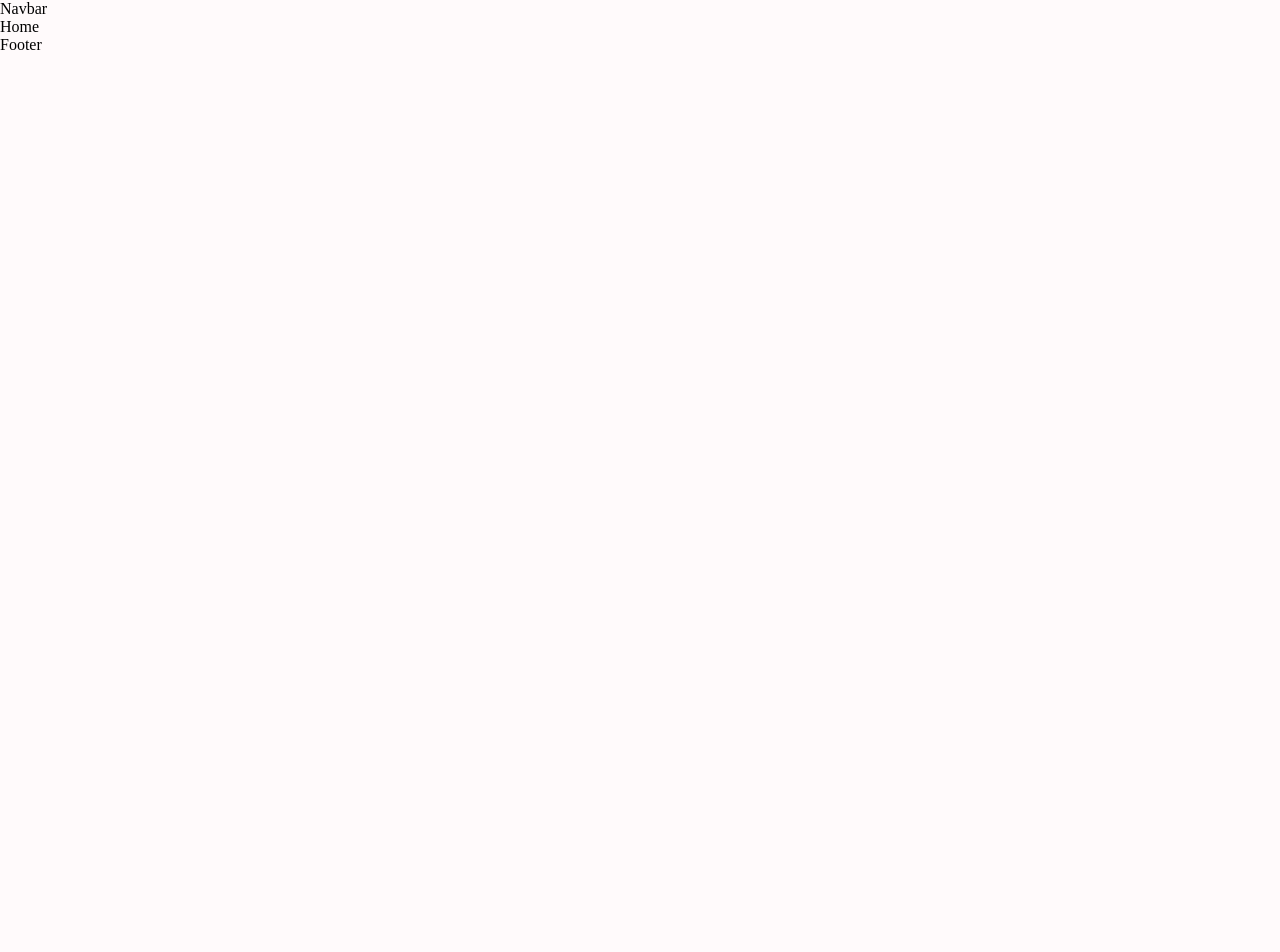
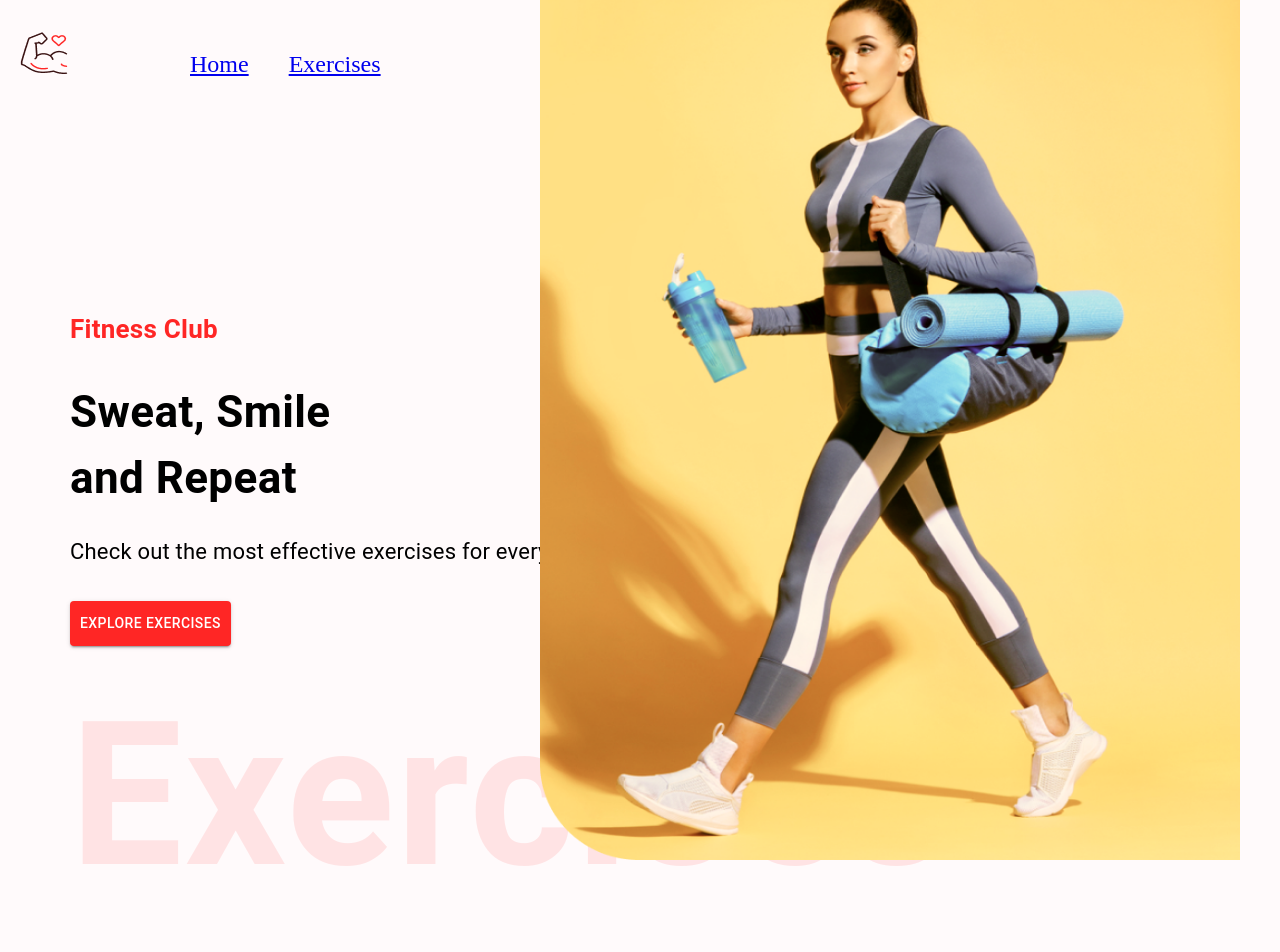
Before and after one commit to PraveenAyush/Fitness-Web-App, a React (Create React App) app: page / in a window 1280 px wide. Shown: the top 952 px of the page. Before the commit the page ends 800 px from the top, so only its background shows below. Built offline with nearby package versions, Linux system fonts and the light colour scheme.

Commit message:
refactor: create styles folder in assets App.css moved to styles feat: added Home page Created HeroBanner, SearchExercises and Exercises

```diff
--- a/src/App.js
+++ b/src/App.js
@@ -3,7 +3,7 @@ import { Route, Routes } from 'react-router-dom'
 import { Box } from '@mui/material'
 
 
-import './App.css'
+import './assets/styles/App.css'
 import ExerciseDetail from './pages/ExerciseDetail'
 import Home from './pages/Home'
 import Navbar from './components/Navbar'
--- /dev/null
+++ b/src/assets/styles/Navbar.css
@@ -0,0 +1,16 @@
+.logo {
+    width: '48px';
+    height: '48px';
+    margin: '0 20px'
+}
+
+.home-navbar {
+    text-decoration: 'none';
+    color: '#3A1212';
+    border-bottom: '3px solid #FF2625';
+}
+
+.exercises-navbar {
+    text-decoration: 'none';
+    color: '#3A1212';
+}
--- /dev/null
+++ b/src/components/Exercises.js
@@ -0,0 +1,9 @@
+import React from 'react'
+
+const Exercises = () => {
+  return (
+    <div>Exercises</div>
+  )
+}
+
+export default Exercises
--- /dev/null
+++ b/src/components/HeroBanner.js
@@ -0,0 +1,57 @@
+import React from 'react'
+import {Box, Stack, Typography, Button} from '@mui/material'
+
+import HeroBannerImg from '../assets/images/banner.png'
+
+import '../assets/styles/App.css'
+
+const HeroBanner = () => {
+  return (
+    <Box
+        sx={{
+            mt: {lg: '212px', xs: '70px'},
+            ml: {sm: '50px'}
+        }}
+        position={'relative'}
+        p={'20px'}
+    >
+        <Typography
+            color={'#ff2625'}
+            fontWeight={600}
+            fontSize={'26px'}
+        >Fitness Club
+        </Typography>
+
+        <Typography
+            fontWeight={700}
+            sx={{fontSize: {lg: '44px', xs: '40px'}}}
+            mb='23px' mt='30px'
+        >Sweat, Smile <br /> and Repeat
+        </Typography>
+
+        <Typography fontSize={'22px'} lineHeight={'35px'} mb={4}>
+            Check out the most effective exercises for every muscle group
+        </Typography>
+
+        <Button
+            variant='contained'
+            color='error'
+            href='#exercises'
+            sx={{backgroundColor: '#ff2625', padding: '10px'}}
+        >Explore Exercises</Button>
+
+        <Typography
+            fontWeight={600}
+            color={'#ff2625'}
+            sx={{
+                opacity: 0.1,
+                display: {lg: 'block', xs: 'none'},
+            }}
+            fontSize={'200px'}
+        >Exercises</Typography>
+        <img src={HeroBannerImg} alt='banner' className='hero-banner-img'/>
+    </Box>
+  )
+}
+
+export default HeroBanner
--- a/src/components/Navbar.js
+++ b/src/components/Navbar.js
@@ -1,8 +1,35 @@
 import React from 'react'
+import { Link } from 'react-router-dom'
+import { Stack } from '@mui/material'
+
+import Logo from '../assets/images/Logo.png'
 
 const Navbar = () => {
   return (
-    <div>Navbar</div>
+    <Stack
+        direction="row"
+        justifyContent="space-around"
+        sx={{
+            gap: {sm: '122px', xs: '40px'},
+            mt: {sm: '32px', xs: '20px'},
+            justifyContent: 'none'
+        }}
+        px='20px'
+    >
+        <Link to="/">
+            <img className='logo' src={Logo} alt="Logo" />
+        </Link>
+
+        <Stack
+            direction="row"
+            gap='40px'
+            fontSize='24px'
+            alignItems='flex-end'
+        >
+            <Link className='home-navbar' to="/">Home</Link>
+            <a className='exercises-navbar' href='#exercises'>Exercises</a>
+        </Stack>
+    </Stack>
   )
 }
 
--- /dev/null
+++ b/src/components/SearchExercises.js
@@ -0,0 +1,9 @@
+import React from 'react'
+
+const SearchExercises = () => {
+  return (
+    <div>SearchExercises</div>
+  )
+}
+
+export default SearchExercises
--- a/src/pages/Home.js
+++ b/src/pages/Home.js
@@ -1,8 +1,17 @@
-import React from 'react'
+import React, {useState} from 'react'
+import { Box } from '@mui/material'
+
+import HeroBanner from '../components/HeroBanner'
+import SearchExercises from '../components/SearchExercises'
+import Exercises from '../components/Exercises'
 
 const Home = () => {
   return (
-    <div>Home</div>
+    <Box>
+      <HeroBanner />
+      <SearchExercises />
+      <Exercises />
+    </Box>
   )
 }
 
```
Also changed, not shown: src/assets/styles/App.css (renamed from src/App.css).
